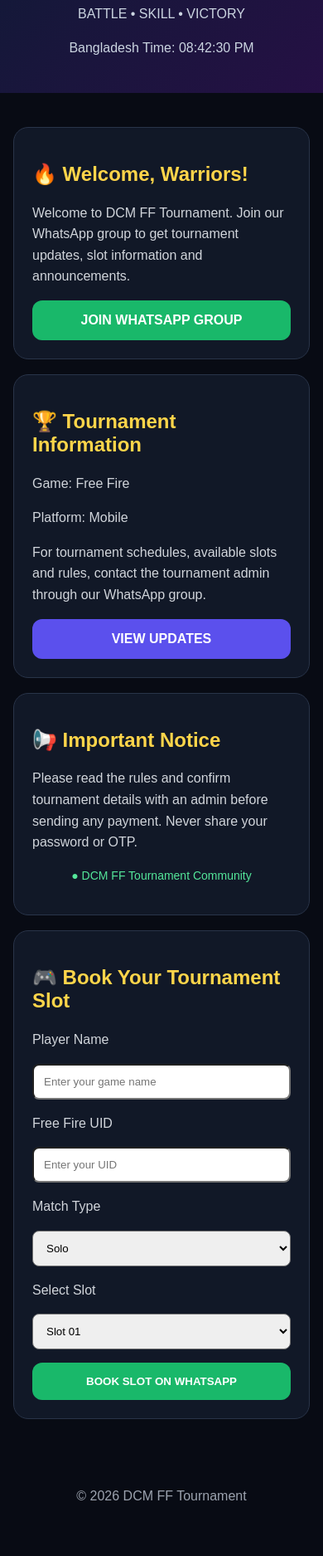
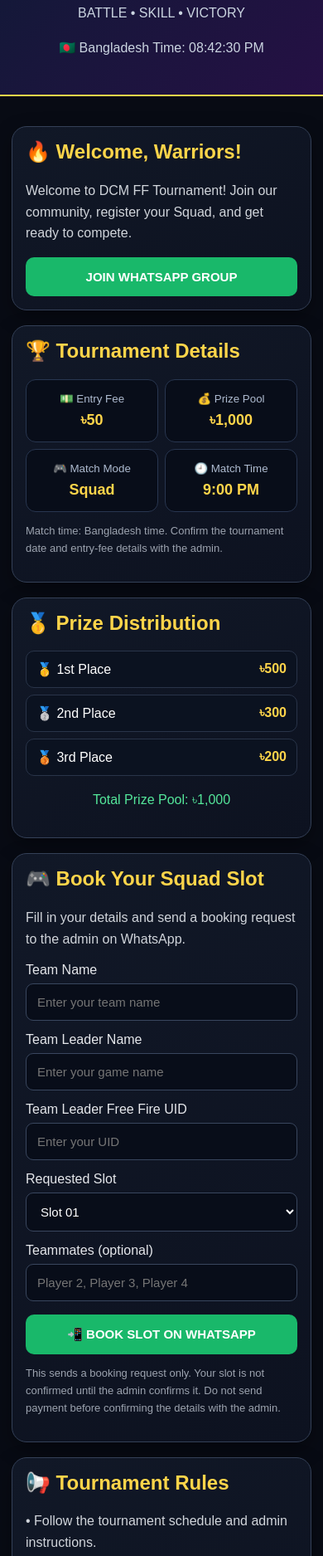
Before and after one commit to gff449964-bot/dcm-ff-tournament, a plain HTML site: page index.html in a window 390 px wide. Shown: the part 125-2000 px from the top of the page at 83% size. Before the commit the page ends 1962 px from the top, so only its background shows below. Drawn offline with Linux system fonts and the light colour scheme.

Commit message:
Update index.html

```diff
--- a/index.html
+++ b/index.html
@@ -1,122 +1,284 @@
-<!DOCTYPE html><html lang="en">
+<!DOCTYPE html>
+<html lang="en">
 <head>
 <meta charset="UTF-8">
 <meta name="viewport" content="width=device-width, initial-scale=1.0">
+<meta name="theme-color" content="#080b14">
 <title>DCM FF Tournament</title>
+
 <style>
 *{box-sizing:border-box}
-body{margin:0;font-family:Arial,sans-serif;background:#080b14;color:#fff}
-header{padding:25px 16px;text-align:center;background:linear-gradient(135deg,#101a36,#251044)}
-.logo{font-size:30px;font-weight:900;color:#ffd54a}
+body{
+  margin:0;
+  font-family:Arial,sans-serif;
+  background:#080b14;
+  color:#fff;
+}
+header{
+  text-align:center;
+  padding:28px 15px;
+  background:linear-gradient(135deg,#101a36,#251044);
+  border-bottom:2px solid #ffd54a;
+}
+.logo{
+  font-size:34px;
+  font-weight:900;
+  color:#ffd54a;
+  letter-spacing:2px;
+}
 header p{color:#cbd5e1}
-main{max-width:650px;margin:25px auto;padding:16px}
-.card{background:#111827;border:1px solid #293449;border-radius:18px;padding:22px;margin-bottom:18px}
-h1{text-align:center;font-size:28px}
-h2{color:#ffd54a}
-p{line-height:1.6;color:#d1d5db}
-.btn{display:block;text-align:center;text-decoration:none;padding:15px;margin-top:16px;border-radius:12px;background:#19b86a;color:#fff;font-weight:bold}
-.btn2{background:#5b50ed}
-.status{color:#54e69a;text-align:center;font-size:14px}
+main{max-width:760px;margin:22px auto;padding:14px}
+.card{
+  background:linear-gradient(145deg,#111827,#0d1220);
+  border:1px solid #344057;
+  border-radius:18px;
+  padding:20px;
+  margin-bottom:18px;
+  box-shadow:0 8px 25px #0005;
+}
+h1{text-align:center;font-size:27px}
+h2{color:#ffd54a;margin-top:0}
+p{color:#d1d5db;line-height:1.6}
+.grid{
+  display:grid;
+  grid-template-columns:repeat(2,minmax(0,1fr));
+  gap:12px;
+}
+.stat{
+  background:#080d19;
+  border:1px solid #283650;
+  border-radius:12px;
+  padding:15px 10px;
+  text-align:center;
+}
+.stat small{display:block;color:#aebbd0;margin-bottom:8px}
+.stat strong{font-size:21px;color:#ffd54a}
+.prize{
+  display:flex;
+  justify-content:space-between;
+  gap:10px;
+  padding:12px;
+  margin:8px 0;
+  background:#0b1220;
+  border-radius:10px;
+  border:1px solid #293449;
+}
+.prize strong{color:#ffd54a}
+label{display:block;margin:14px 0 7px;color:#e5e7eb}
+input,select{
+  display:block;
+  width:100%;
+  padding:13px;
+  border-radius:9px;
+  border:1px solid #39465e;
+  background:#080d19;
+  color:white;
+  font-size:15px;
+}
+input:focus,select:focus{outline:1px solid #ffd54a}
+.btn{
+  display:block;
+  width:100%;
+  padding:15px;
+  margin-top:16px;
+  border:0;
+  border-radius:10px;
+  text-align:center;
+  text-decoration:none;
+  font-size:15px;
+  font-weight:bold;
+  cursor:pointer;
+  background:#19b86a;
+  color:white;
+}
+.btn2{background:#5145e5}
+.note{font-size:13px;color:#9ca3af}
+.status{color:#54e69a;text-align:center}
 footer{text-align:center;color:#9ca3af;padding:25px}
+@media(max-width:420px){
+  .logo{font-size:29px}
+  .grid{gap:8px}
+  .stat strong{font-size:18px}
+  .card{padding:16px}
+}
 </style>
 </head>
+
 <body>
 <header>
   <div class="logo">DCM FF</div>
   <h1>TOURNAMENT</h1>
   <p>BATTLE • SKILL • VICTORY</p>
-  <p id="bdtime"></p>
+  <p id="bdtime">Bangladesh Time</p>
 </header>
+
 <main>
+
   <section class="card">
     <h2>🔥 Welcome, Warriors!</h2>
-    <p>Welcome to DCM FF Tournament. Join our WhatsApp group to get tournament updates, slot information and announcements.</p>
-    <a class="btn" href="https://chat.whatsapp.com/GJPUIisX5ERIoeSaazseZe?s=cl&p=i&mlu=4&ilr=4&iam=2" target="_blank" rel="noopener">JOIN WHATSAPP GROUP</a>
+    <p>
+      Welcome to DCM FF Tournament! Join our community,
+      register your Squad, and get ready to compete.
+    </p>
+    <a class="btn"
+       href="https://chat.whatsapp.com/GJPUIisX5ERIoeSaazseZe?s=cl&p=i&mlu=4&ilr=4&iam=2"
+       target="_blank" rel="noopener">
+       JOIN WHATSAPP GROUP
+    </a>
   </section>
+
   <section class="card">
-    <h2>🏆 Tournament Information</h2>
-    <p>Game: Free Fire</p>
-    <p>Platform: Mobile</p>
-    <p>For tournament schedules, available slots and rules, contact the tournament admin through our WhatsApp group.</p>
-    <a class="btn btn2" href="https://chat.whatsapp.com/GJPUIisX5ERIoeSaazseZe?s=cl&p=i&mlu=4&ilr=4&iam=2" target="_blank" rel="noopener">VIEW UPDATES</a>
+    <h2>🏆 Tournament Details</h2>
+
+    <div class="grid">
+      <div class="stat">
+        <small>💵 Entry Fee</small>
+        <strong>৳50</strong>
+      </div>
+      <div class="stat">
+        <small>💰 Prize Pool</small>
+        <strong>৳1,000</strong>
+      </div>
+      <div class="stat">
+        <small>🎮 Match Mode</small>
+        <strong>Squad</strong>
+      </div>
+      <div class="stat">
+        <small>🕘 Match Time</small>
+        <strong>9:00 PM</strong>
+      </div>
+    </div>
+
+    <p class="note">
+      Match time: Bangladesh time. Confirm the tournament
+      date and entry-fee details with the admin.
+    </p>
   </section>
+
   <section class="card">
-    <h2>📢 Important Notice</h2>
-    <p>Please read the rules and confirm tournament details with an admin before sending any payment. Never share your password or OTP.</p>
+    <h2>🥇 Prize Distribution</h2>
+    <div class="prize">
+      <span>🥇 1st Place</span>
+      <strong>৳500</strong>
+    </div>
+    <div class="prize">
+      <span>🥈 2nd Place</span>
+      <strong>৳300</strong>
+    </div>
+    <div class="prize">
+      <span>🥉 3rd Place</span>
+      <strong>৳200</strong>
+    </div>
+    <p class="status">Total Prize Pool: ৳1,000</p>
+  </section>
+
+  <section class="card">
+    <h2>🎮 Book Your Squad Slot</h2>
+    <p>Fill in your details and send a booking request to the admin on WhatsApp.</p>
+
+    <form id="bookingForm">
+      <label for="team">Team Name</label>
+      <input id="team" maxlength="50"
+        placeholder="Enter your team name" required>
+
+      <label for="player">Team Leader Name</label>
+      <input id="player" maxlength="50"
+        placeholder="Enter your game name" required>
+
+      <label for="uid">Team Leader Free Fire UID</label>
+      <input id="uid" inputmode="numeric" maxlength="30"
+        placeholder="Enter your UID" required>
+
+      <label for="slot">Requested Slot</label>
+      <select id="slot" required>
+        <option value="Slot 01">Slot 01</option>
+        <option value="Slot 02">Slot 02</option>
+        <option value="Slot 03">Slot 03</option>
+        <option value="Slot 04">Slot 04</option>
+        <option value="Slot 05">Slot 05</option>
+        <option value="Slot 06">Slot 06</option>
+        <option value="Slot 07">Slot 07</option>
+        <option value="Slot 08">Slot 08</option>
+        <option value="Slot 09">Slot 09</option>
+        <option value="Slot 10">Slot 10</option>
+      </select>
+
+      <label for="members">Teammates (optional)</label>
+      <input id="members" maxlength="200"
+        placeholder="Player 2, Player 3, Player 4">
+
+      <button class="btn" type="submit">
+        📲 BOOK SLOT ON WHATSAPP
+      </button>
+    </form>
+
+    <p class="note">
+      This sends a booking request only. Your slot is not confirmed
+      until the admin confirms it. Do not send payment before
+      confirming the details with the admin.
+    </p>
+  </section>
+
+  <section class="card">
+    <h2>📢 Tournament Rules</h2>
+    <p>• Follow the tournament schedule and admin instructions.</p>
+    <p>• Use the correct Free Fire UID.</p>
+    <p>• Confirm your slot and entry-fee details with the admin.</p>
+    <p>• Never share your password or OTP with anyone.</p>
     <p class="status">● DCM FF Tournament Community</p>
   </section>
-  <section class="card">
-  <h2>🎮 Book Your Tournament Slot</h2>
 
-  <form id="bookingForm">
-    <p>Player Name</p>
-    <input id="player" required placeholder="Enter your game name"
-      style="width:100%;padding:12px;border-radius:8px">
+</main>
 
-    <p>Free Fire UID</p>
-    <input id="uid" required placeholder="Enter your UID"
-      style="width:100%;padding:12px;border-radius:8px">
-
-    <p>Match Type</p>
-    <select id="mode" style="width:100%;padding:12px;border-radius:8px">
-      <option>Solo</option>
-      <option>Duo</option>
-      <option>Squad</option>
-    </select>
-
-    <p>Select Slot</p>
-    <select id="slot" style="width:100%;padding:12px;border-radius:8px">
-      <option>Slot 01</option>
-      <option>Slot 02</option>
-      <option>Slot 03</option>
-      <option>Slot 04</option>
-      <option>Slot 05</option>
-    </select>
-
-    <button type="submit" class="btn"
-      style="width:100%;border:0;cursor:pointer">
-      BOOK SLOT ON WHATSAPP
-    </button>
-  </form>
-</section>
+<footer>
+  © 2026 DCM FF Tournament<br>
+  BATTLE • SKILL • VICTORY
+</footer>
 
 <script>
-document.getElementById("bookingForm").addEventListener("submit",
-function(e) {
+function updateTime(){
+  const now = new Date();
+  document.getElementById("bdtime").textContent =
+    "🇧🇩 Bangladesh Time: " +
+    new Intl.DateTimeFormat("en-BD", {
+      timeZone:"Asia/Dhaka",
+      hour:"2-digit",
+      minute:"2-digit",
+      second:"2-digit",
+      hour12:true
+    }).format(now);
+}
+updateTime();
+setInterval(updateTime, 1000);
+
+document.getElementById("bookingForm").addEventListener("submit", function(e){
   e.preventDefault();
 
+  const team = document.getElementById("team").value.trim();
   const player = document.getElementById("player").value.trim();
   const uid = document.getElementById("uid").value.trim();
-  const mode = document.getElementById("mode").value;
   const slot = document.getElementById("slot").value;
+  const members = document.getElementById("members").value.trim();
 
   const message =
-    "DCM FF TOURNAMENT BOOKING%0A" +
-    "Player: " + encodeURIComponent(player) + "%0A" +
-    "Free Fire UID: " + encodeURIComponent(uid) + "%0A" +
-    "Match: " + encodeURIComponent(mode) + "%0A" +
-    "Requested Slot: " + encodeURIComponent(slot);
+    "DCM FF TOURNAMENT - BOOKING REQUEST\n\n" +
+    "Team: " + team + "\n" +
+    "Team Leader: " + player + "\n" +
+    "Free Fire UID: " + uid + "\n" +
+    "Match Mode: Squad\n" +
+    "Requested Slot: " + slot + "\n" +
+    "Teammates: " + (members || "Not provided") + "\n" +
+    "Entry Fee: 50 Taka\n" +
+    "Prize Pool: 1000 Taka\n" +
+    "Match Time: 9:00 PM Bangladesh Time";
 
-  window.open(
+  const whatsappURL =
     "https://wa.me/8801637970424?text=" +
-    message.replace(/%0A/g, "%0A"),
-    "_blank"
-  );
+    encodeURIComponent(message);
+
+  window.open(whatsappURL, "_blank");
 });
 </script>
-</main>
-<footer>© 2026 DCM FF Tournament</footer>
-<script>
-function updateTime(){
- const now=new Date();
- document.getElementById("bdtime").textContent=
- "Bangladesh Time: "+new Intl.DateTimeFormat("en-BD",{
- timeZone:"Asia/Dhaka",hour:"2-digit",minute:"2-digit",
- second:"2-digit",hour12:true
- }).format(now);
-}
-updateTime();
-setInterval(updateTime,1000);
-</script>
+
 </body>
 </html>
```
